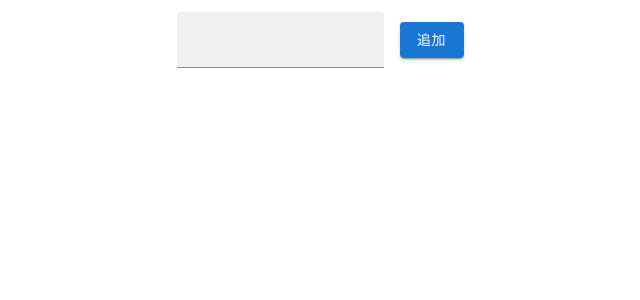
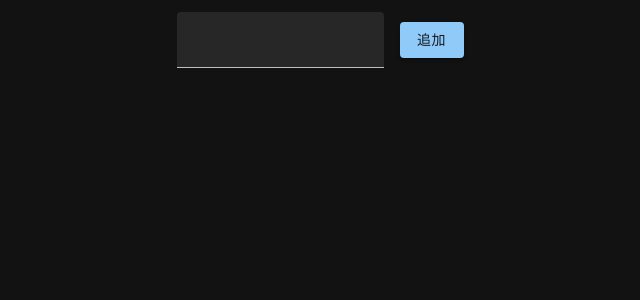
Before and after one commit to hi-sasaki-mediba/FESG_01, a React (Create React App) app: page / in a window 1280 px wide. Shown: the top 300 px of the page, without its empty margins (320-960 px from the left). Built offline with nearby package versions, Linux system fonts and the light colour scheme.

Commit message:
themeプロバイダーの追加

```diff
--- a/src/index.tsx
+++ b/src/index.tsx
@@ -13,6 +13,8 @@ import store from './store/store';
 
 import { createBrowserRouter, RouterProvider } from 'react-router-dom';
 import { NotFound } from './features/error/NotFound';
+import { ThemeProvider } from '@mui/system';
+import { createTheme } from '@mui/material';
 
 const router = createBrowserRouter([
   {
@@ -22,11 +24,19 @@ const router = createBrowserRouter([
   },
 ]);
 
+const theme = createTheme({
+  palette: {
+    mode: 'dark',
+  },
+});
+
 const root = ReactDOM.createRoot(document.getElementById('root') as HTMLElement);
 root.render(
   <React.StrictMode>
     <Provider store={store}>
-      <RouterProvider router={router} />
+      <ThemeProvider theme={theme}>
+        <RouterProvider router={router} />
+      </ThemeProvider>
     </Provider>
   </React.StrictMode>
 );
```
